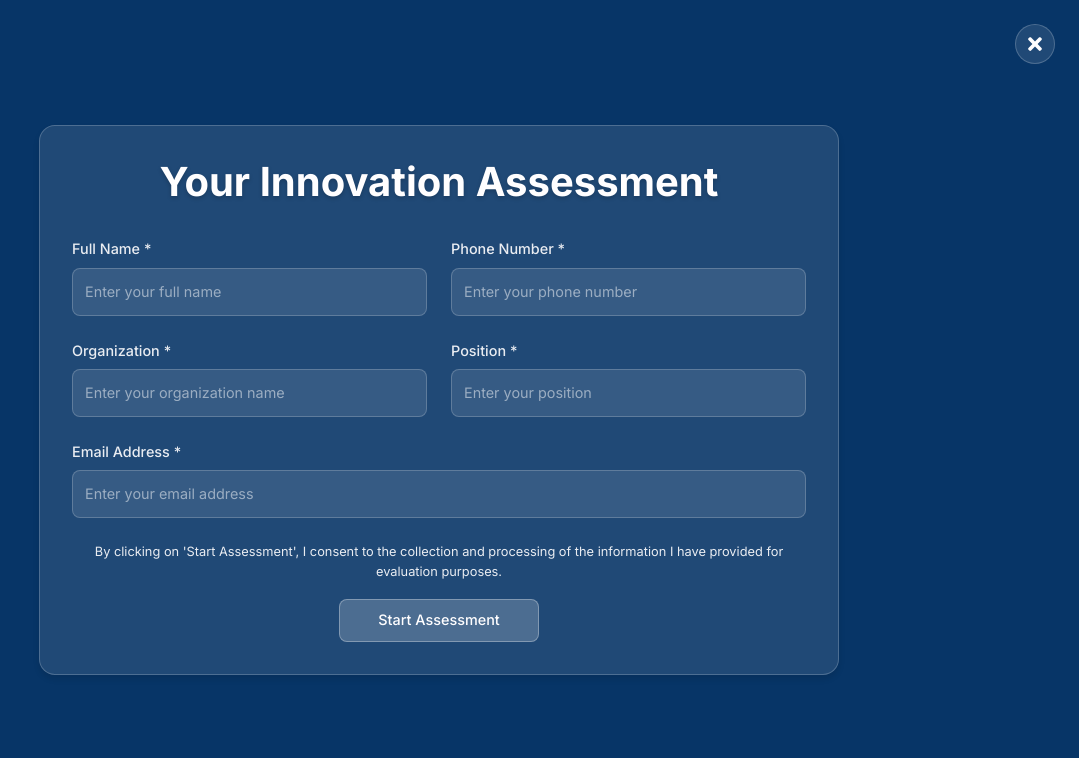
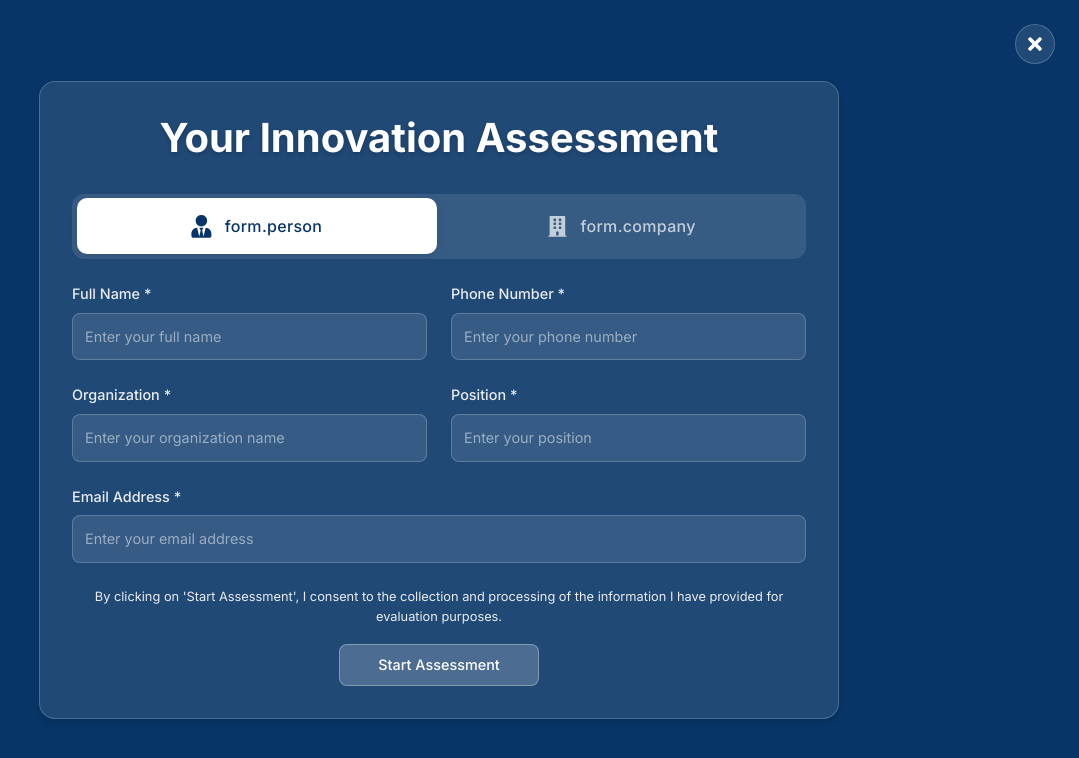
Before and after one commit to yahya-mdarhri/cie_market_frontend, a React (Vite) app: page /audit-innovation in a window 1280 px wide. Shown: the top 758 px of the page, without its empty margins (201-1280 px from the left). Built offline with nearby package versions, Linux system fonts and the light colour scheme.

Commit message:
feat: added the user type  switch

```diff
--- a/src/pages/landing/InnovationDiagnosis/InnovationDiagnosis.tsx
+++ b/src/pages/landing/InnovationDiagnosis/InnovationDiagnosis.tsx
@@ -1,5 +1,5 @@
 import { useState } from "react";
-import { FaTimes, FaRedo } from "react-icons/fa";
+import { FaTimes, FaRedo, FaUserTie, FaBuilding } from "react-icons/fa";
 import { motion } from "framer-motion";
 import { useForm } from "react-hook-form";
 import { yupResolver } from "@hookform/resolvers/yup";
@@ -70,6 +70,15 @@ function InnovationDiagnosis() {
     phone: ''
   });
   const [hasStarted, setHasStarted] = useState(false);
+  const [userType, setUserType] = useState('person');
+
+  const handleUserTypeChange = (e: React.ChangeEvent<HTMLInputElement>) => {
+    setUserType(e.target.value);
+    const companyFields = document.getElementById('companyFields');
+    if (companyFields) {
+      companyFields.style.display = e.target.value === 'company' ? 'flex' : 'none';
+    }
+  };
 
   const phases = getPhases(t);
   const questionsByPhase = getQuestionsByPhase(t);
@@ -162,6 +171,29 @@ function InnovationDiagnosis() {
         >
           <h1 className="audit-title">{t('innovationDiagnosis.title')}</h1>
           <form onSubmit={handleSubmit(handleUserInfoSubmit)} className="user-info-form">
+            <div className="contact-type-toggle">
+              <button
+                type="button"
+                className={`toggle-option ${userType === 'person' ? 'active' : ''}`}
+                onClick={() => handleUserTypeChange({ target: { value: 'person' } } as React.ChangeEvent<HTMLInputElement>)}
+              >
+                <FaUserTie className="toggle-icon" />
+                <span className="toggle-text">{t('form.person')}</span>
+              </button>
+              <button
+                type="button"
+                className={`toggle-option ${userType === 'company' ? 'active' : ''}`}
+                onClick={() => handleUserTypeChange({ target: { value: 'company' } } as React.ChangeEvent<HTMLInputElement>)}
+              >
+                <FaBuilding className="toggle-icon" />
+                <span className="toggle-text">{t('form.company')}</span>
+              </button>
+              <input
+                type="hidden"
+                name="userType"
+                value={userType}
+              />
+            </div>
             <div className="form-row">
               <div className="form-group">
                 <label htmlFor="name">{t('innovationDiagnosis.form.fullName')} *</label>
```
